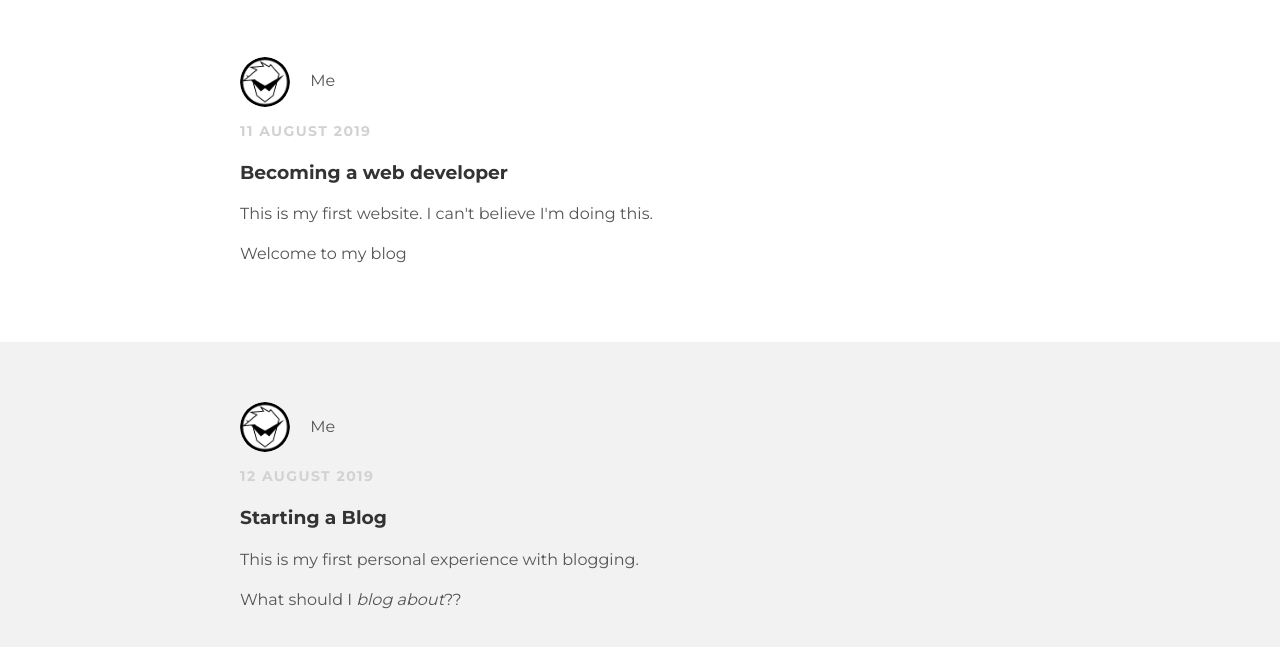
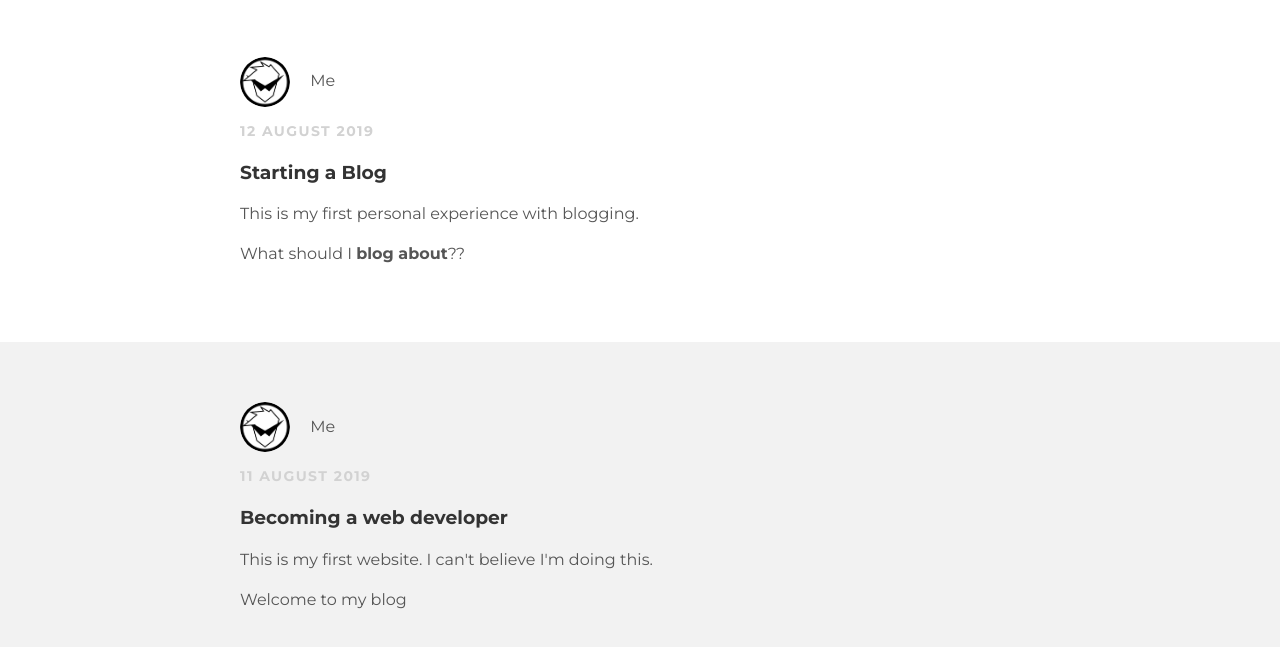
Before and after one commit to Aishik-gif/Aishik-gif.github.io, a plain HTML site: page index.html in a window 1280 px wide. Shown: the part 153-800 px from the top of the page. Drawn offline with Linux system fonts and the light colour scheme.

Commit message:
Update index.html

```diff
--- a/index.html
+++ b/index.html
@@ -23,11 +23,11 @@ href="styles.css">
         <img src="ninja.png">
         <span>Me</span>
       </div>
-      <p class="post-date">11 August 2019</p>
-      <h3 class="post-title">Becoming a web developer</h3>
+      <p class="post-date">12 August 2019</p>
+      <h3 class="post-title">Starting a Blog</h3>
       <div class="post-content">
-        <p>This is my first website. I can't believe I'm doing this.</p>
-        <p>Welcome to my blog</p>
+        <p>This is my first personal experience with blogging.</p>
+        <p>What should I <strong>blog about</strong>??</p>
       </div>
     </div>
   </div>
@@ -37,11 +37,11 @@ href="styles.css">
         <img src="ninja.png">
         <span>Me</span>
       </div>
-      <p class="post-date">12 August 2019</p>
-      <h3 class="post-title">Starting a Blog</h3>
+      <p class="post-date">11 August 2019</p>
+      <h3 class="post-title">Becoming a web developer</h3>
       <div class="post-content">
-        <p>This is my first personal experience with blogging.</p>
-        <p>What should I <em>blog about</em>??</p>
+        <p>This is my first website. I can't believe I'm doing this.</p>
+        <p>Welcome to my blog</p>
       </div>
     </div>
   </div>
```
